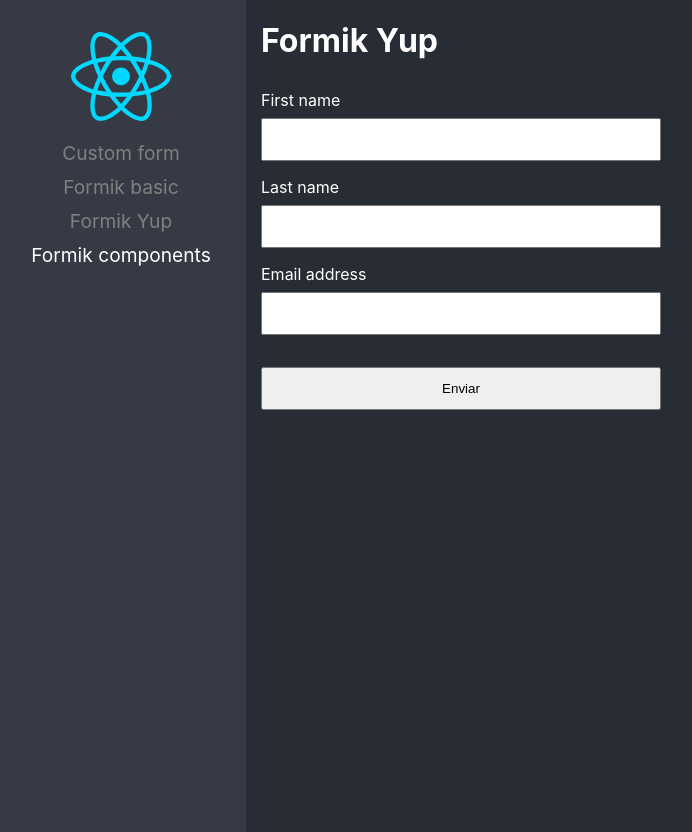
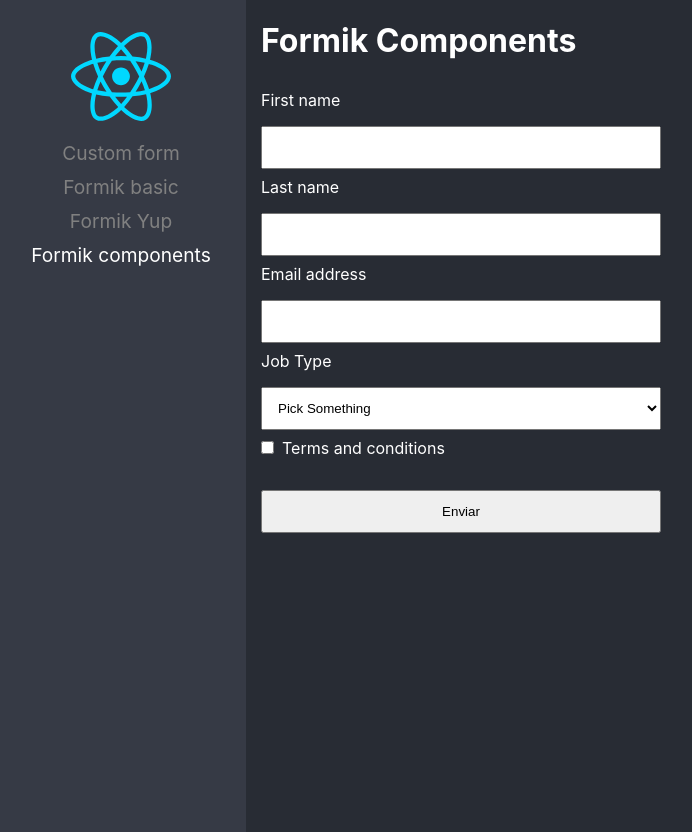
Before and after one commit to castromaciel/forms-practice, a React (Vite) app: page /formik-components in a window 1280 px wide. Shown: the whole page, without its empty margins (4-696 px from the left). Built offline with nearby package versions, Linux system fonts and the light colour scheme.

Commit message:
add selects and checkbox

```diff
--- a/src/pages/FormikComponents.tsx
+++ b/src/pages/FormikComponents.tsx
@@ -12,7 +12,9 @@
       initialValues={{
         firstName: '',
         lastName: '',
-        email: ''
+        email: '',
+        terms: false,
+        jobType: ''
       }}
       onSubmit={(values) => console.log(values)}
       validationSchema={Yup.object({
@@ -24,6 +26,11 @@
           .required('Field is required'),
         email: Yup.string()
           .email('Field must be a valid email address')
+          .required('Field is required'),
+        terms: Yup.boolean()
+          .oneOf([true], 'Must be accept terms and conditions'),
+        jobType: Yup.string()
+          .oneOf(['developer', 'designer', 'scrum-master'])
           .required('Field is required')
       })}
     >
@@ -31,15 +38,30 @@
         <Form>
           <label htmlFor="firstName">First name</label>
           <Field name="firstName" type="text" />
-          <ErrorMessage name="firstName" />
+          <ErrorMessage name="firstName" component="span" />
 
           <label htmlFor="lastName">Last name</label>
           <Field name="lastName" type="text" />
-          <ErrorMessage name="lastName" />
+          <ErrorMessage name="lastName" component="span" />
 
           <label htmlFor="email">Email address</label>
           <Field name="email" type="email" />
-          <ErrorMessage name="email" />
+          <ErrorMessage name="email" component="span" />
+
+          <label htmlFor="jobType">Job Type</label>
+          <Field name="jobType" as="select">
+            <option>Pick Something</option>
+            <option value="developer">Developer</option>
+            <option value="designer">Designer</option>
+            <option value="scrum-master">Scrum master</option>
+          </Field>
+          <ErrorMessage name="jobType" component="span" />
+
+          <label className="custom-label">
+            <Field name="terms" type="checkbox" />
+            Terms and conditions
+          </label>
+          <ErrorMessage name="terms" component="span" />
 
           <button type="submit">Enviar</button>
         </Form>
--- a/src/routes/Navigation.tsx
+++ b/src/routes/Navigation.tsx
@@ -35,8 +35,8 @@
       <Routes>
         <Route path="/custom-form" element={<RegisterPage />} />
         <Route path="/formik-basic" element={<FormikBasicPage />} />
-        <Route path="/formik-components" element={<FormikYupPage />} />
-        <Route path="/formik-yup" element={<FormikComponents />} />
+        <Route path="/formik-yup" element={<FormikYupPage />} />
+        <Route path="/formik-components" element={<FormikComponents />} />
 
         <Route path="/*" element={<Navigate to="/custom-form" replace />} />
       </Routes>
--- a/src/sass/_forms.scss
+++ b/src/sass/_forms.scss
@@ -14,6 +14,15 @@
   display: flex;
   flex-direction: column;
   margin: 8px 0 ;
+
+  &.custom-label {
+    flex-direction: row;
+    align-items: center;
+    gap: 0.5rem;
+    input {
+      margin: 0;
+    }
+  }
 }
 
 button {
```
